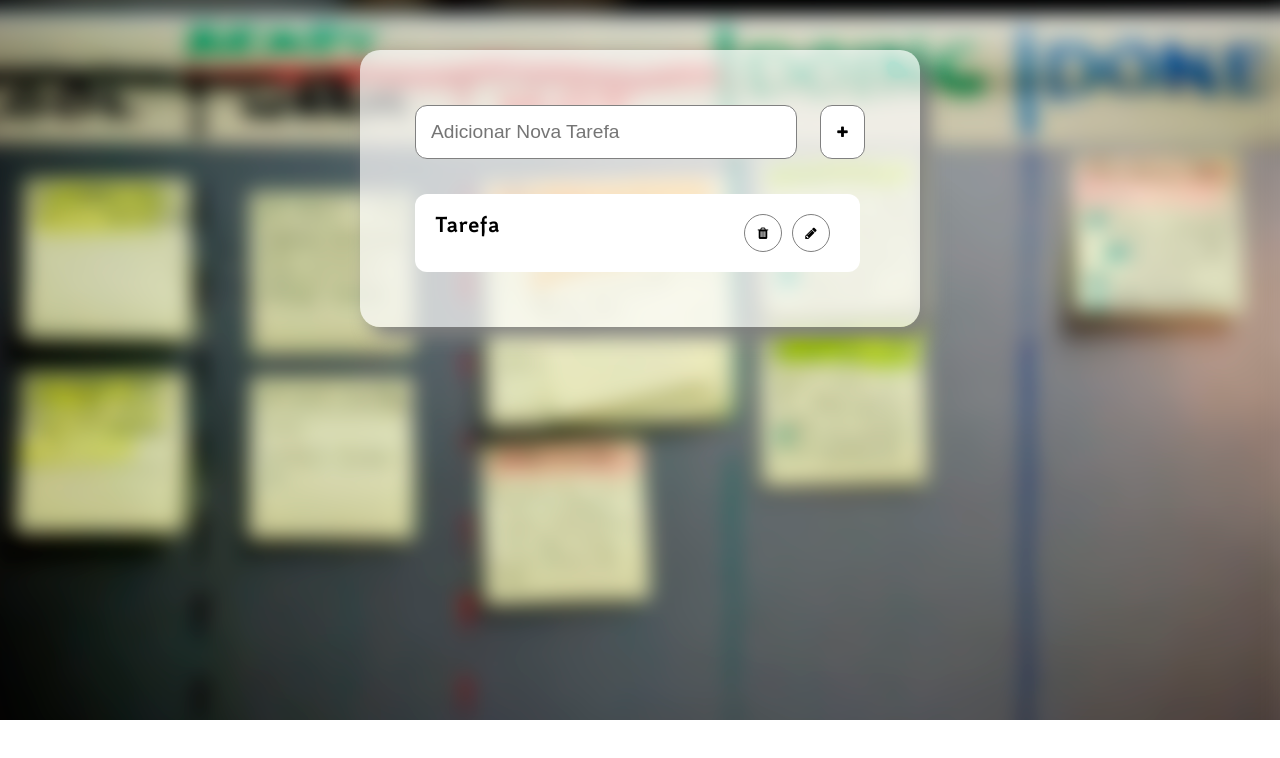
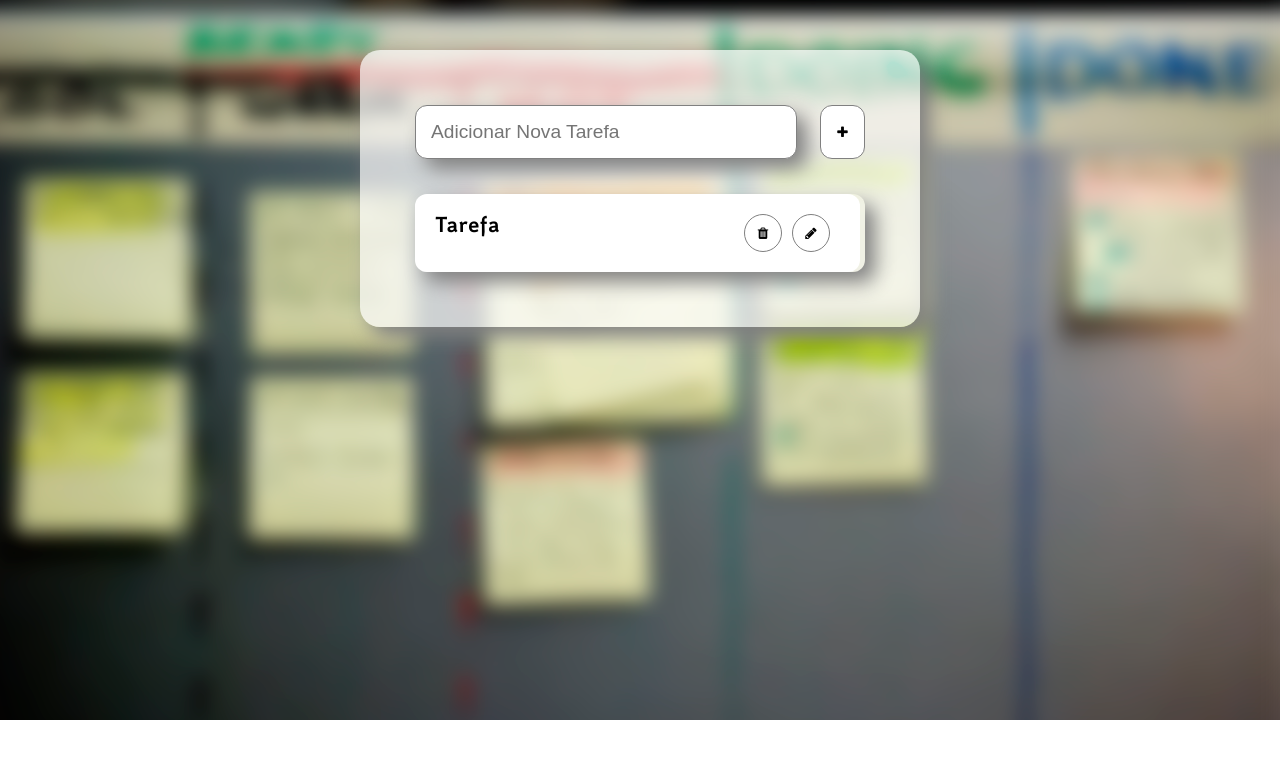
Before and after one commit to rafaapcode/To-do-list, a plain HTML site: page htmll/index.html in a window 1280 px wide. Drawn offline with Linux system fonts and the light colour scheme.

Commit message:
Update style.css

```diff
--- a/stilo/style.css
+++ b/stilo/style.css
@@ -46,6 +46,7 @@ body{
     border: 1px solid gray;
     font-size: 1.2rem;
     background-color: rgba(255, 255, 255, 1);
+    box-shadow: 10px 10px 20px gray;
 }
 
 .topo button{
@@ -67,6 +68,8 @@ body{
     list-style-type: none;
     padding: 0;
     margin: 0;
+    box-shadow: 10px 10px 20px gray;
+    border-radius: 12px;
 }
 
 #listadetarefas li {
@@ -76,7 +79,6 @@ body{
     display: inline-block;
     width: 90%;
     align-items: center;
-
 
 }
 
```
